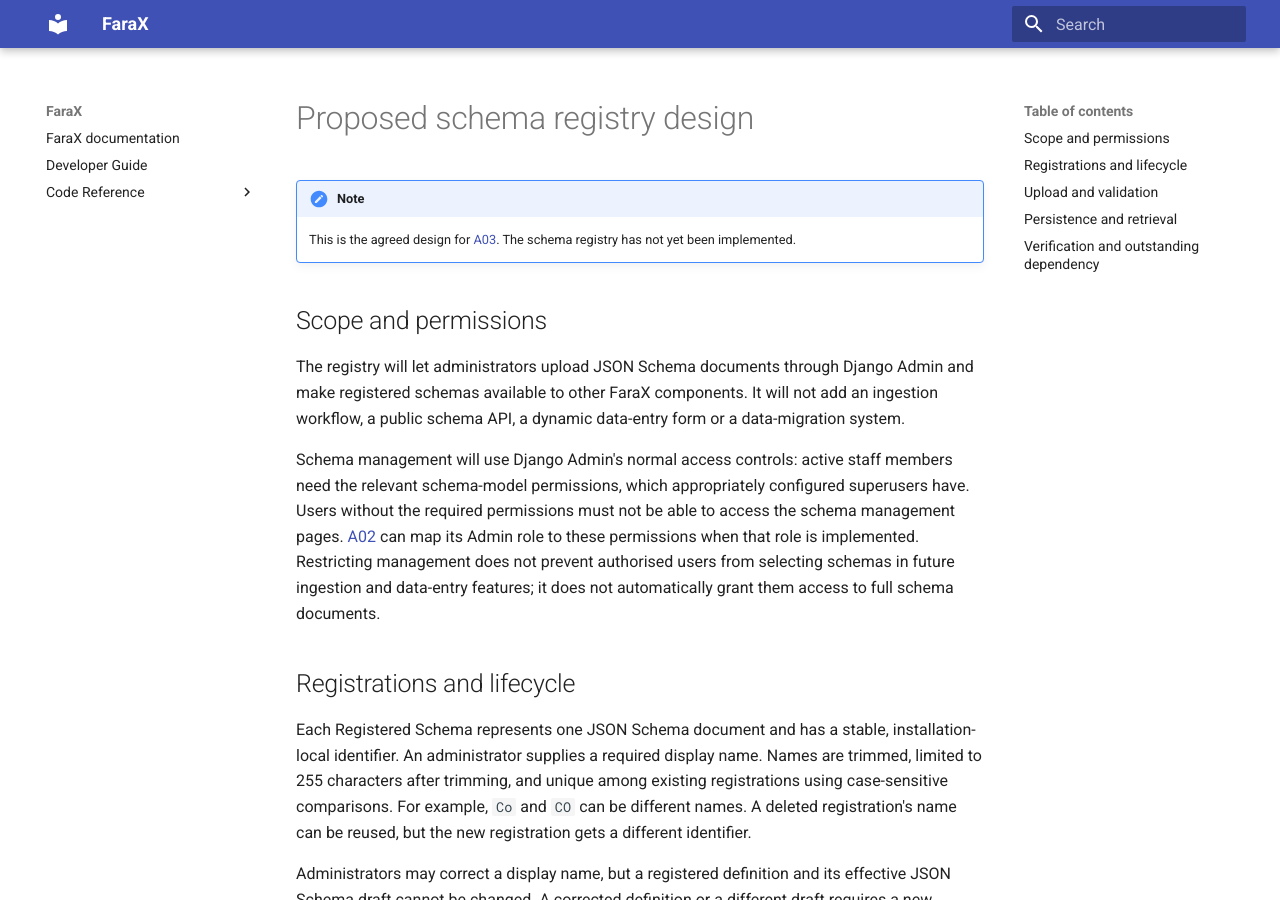
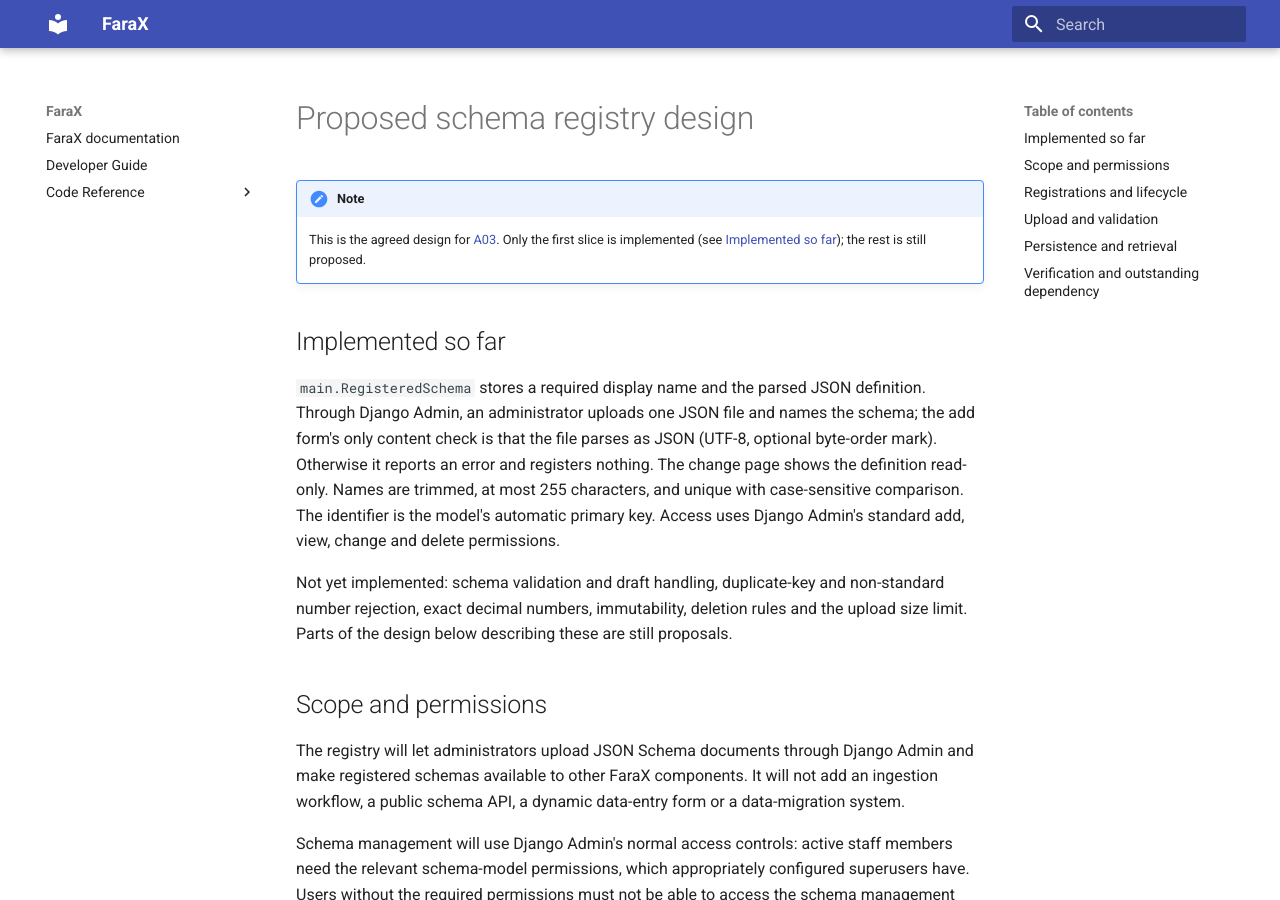
Before and after one commit to ImperialCollegeLondon/FaraX, an MkDocs documentation site: the page built from docs/developer/schema-registry.md, in a window 1280 px wide and 900 px high. Built offline with MkDocs 1.6.1 and Material for MkDocs 9.7.7, drawn with Linux system fonts in a browser that asks for light colours.

Commit message:
Document implemented Registered Schema
Co-authored-by: Copilot <223556219+Copilot@users.noreply.github.com>

```diff
--- a/docs/developer/schema-registry.md
+++ b/docs/developer/schema-registry.md
@@ -2,7 +2,22 @@
 
 !!! note
     This is the agreed design for [A03](https://github.com/ImperialCollegeLondon/FaraX/issues/3).
-    The schema registry has not yet been implemented.
+    Only the first slice is implemented (see
+    [Implemented so far](#implemented-so-far)); the rest is still proposed.
+
+## Implemented so far
+
+`main.RegisteredSchema` stores a required display name and the parsed JSON definition.
+Through Django Admin, an administrator uploads one JSON file and names the schema;
+the add form's only content check is that the file parses as JSON (UTF-8, optional
+byte-order mark). Otherwise it reports an error and registers nothing. The change page
+shows the definition read-only. Names are trimmed, at most 255 characters, and unique
+with case-sensitive comparison. The identifier is the model's automatic primary key.
+Access uses Django Admin's standard add, view, change and delete permissions.
+
+Not yet implemented: schema validation and draft handling, duplicate-key and
+non-standard number rejection, exact decimal numbers, immutability, deletion rules and
+the upload size limit. Parts of the design below describing these are still proposals.
 
 ## Scope and permissions
 
```
Also changed, not shown: GLOSSARY.md (+2 -0 lines), docs/developer/architecture.md (+6 -1 lines).
